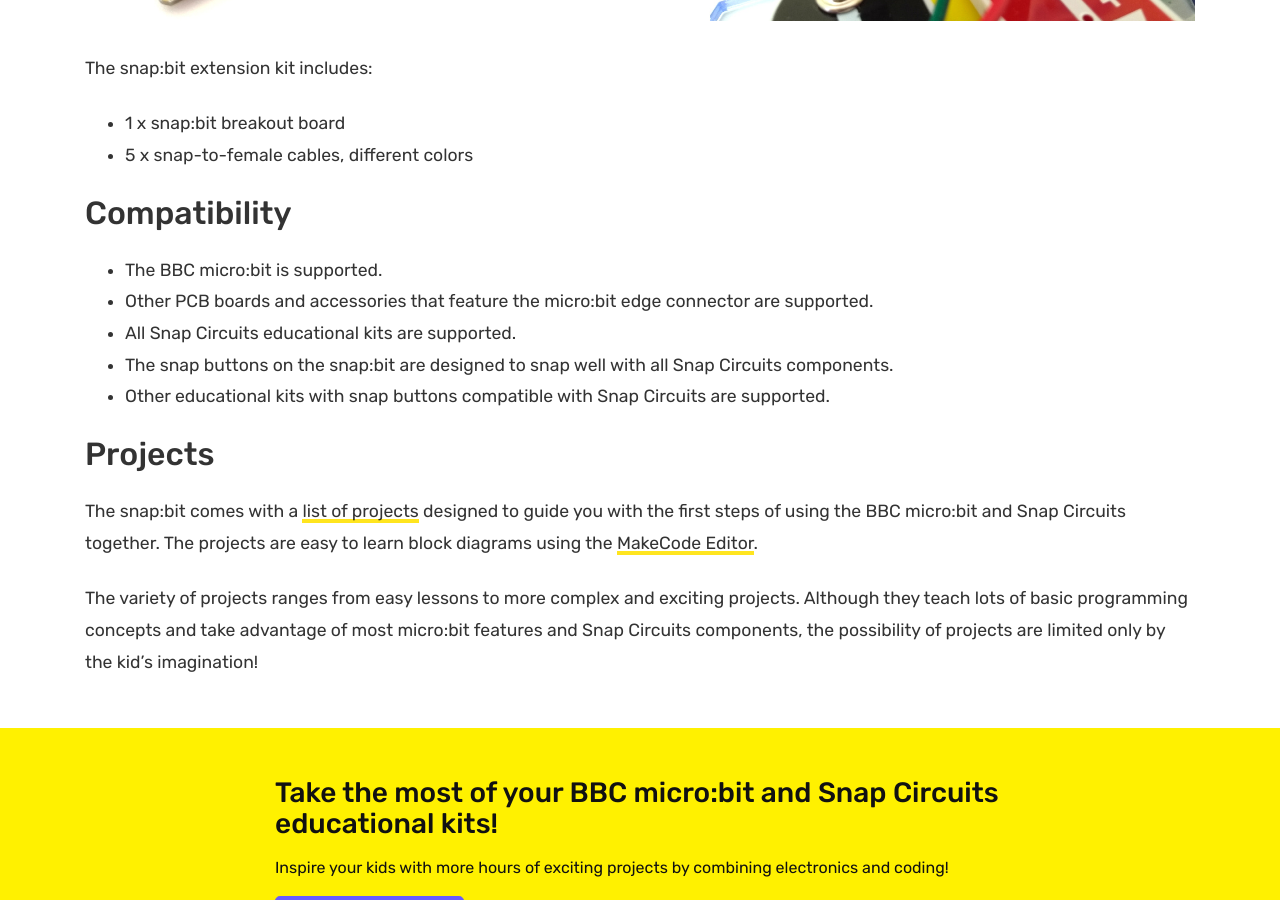
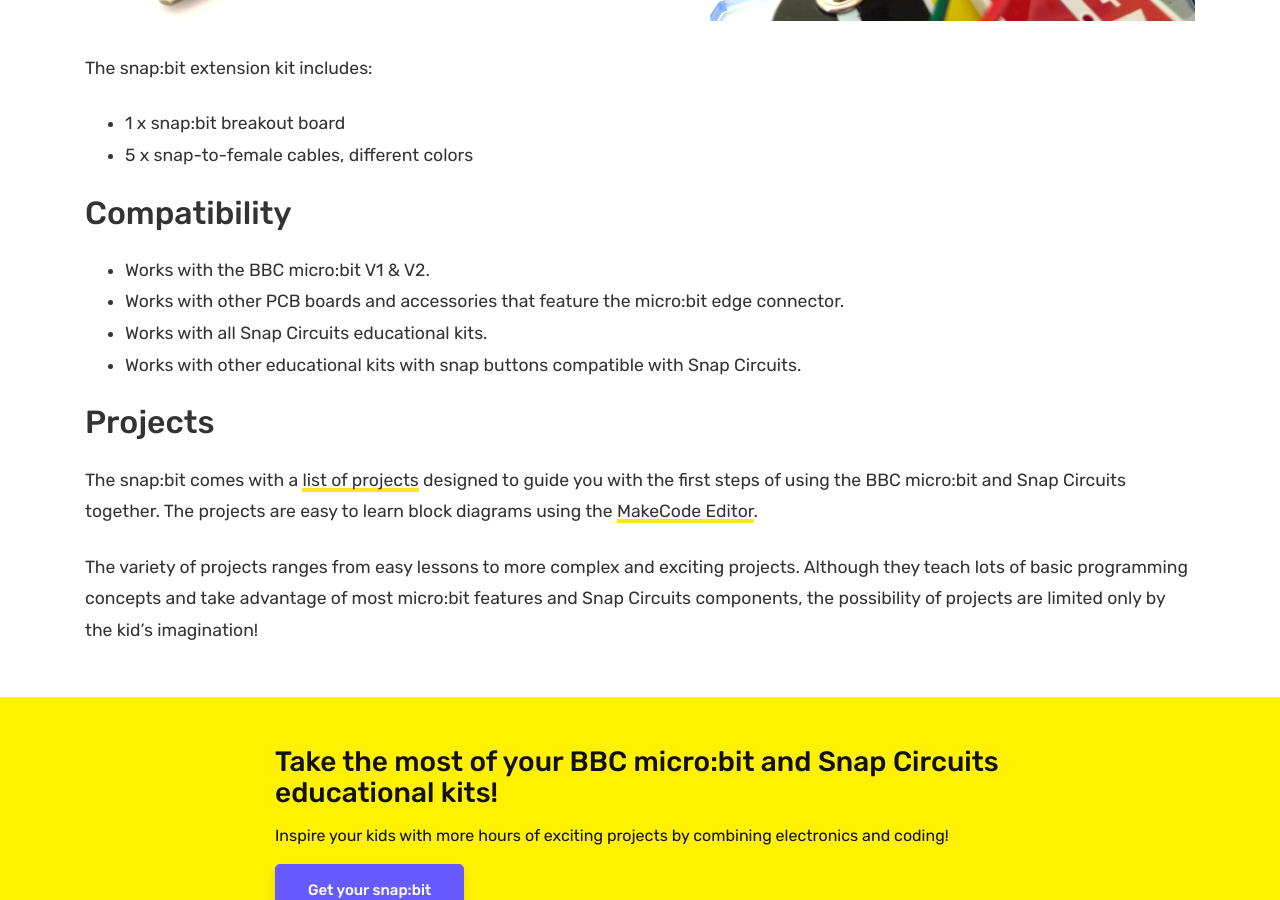
Before and after one commit to snap-bit/snap-bit.github.io, a Jekyll site: the page built from features.md, in a window 1280 px wide and 900 px high, scrolled down 1767 px. Built offline with Jekyll 4.4.1, drawn with Linux system fonts in a browser that asks for light colours.

```diff
--- a/features.md
+++ b/features.md
@@ -34,11 +34,10 @@ The snap:bit extension kit includes:
 
 Compatibility
 -------------
-- The BBC micro:bit is supported.
-- Other PCB boards and accessories that feature the micro:bit edge connector are supported.
-- All Snap Circuits educational kits are supported.
-- The snap buttons on the snap:bit are designed to snap well with all Snap Circuits components.
-- Other educational kits with snap buttons compatible with Snap Circuits are supported.
+- Works with the BBC micro:bit V1 & V2.
+- Works with other PCB boards and accessories that feature the micro:bit edge connector.
+- Works with all Snap Circuits educational kits.
+- Works with other educational kits with snap buttons compatible with Snap Circuits.
 
 Projects
 --------
```
Also changed, not shown: _includes/sidebar.html (+4 -68 lines), buy.md (+2 -0 lines), assets/images/compatibility-logo-v1-v2.webp (added).
